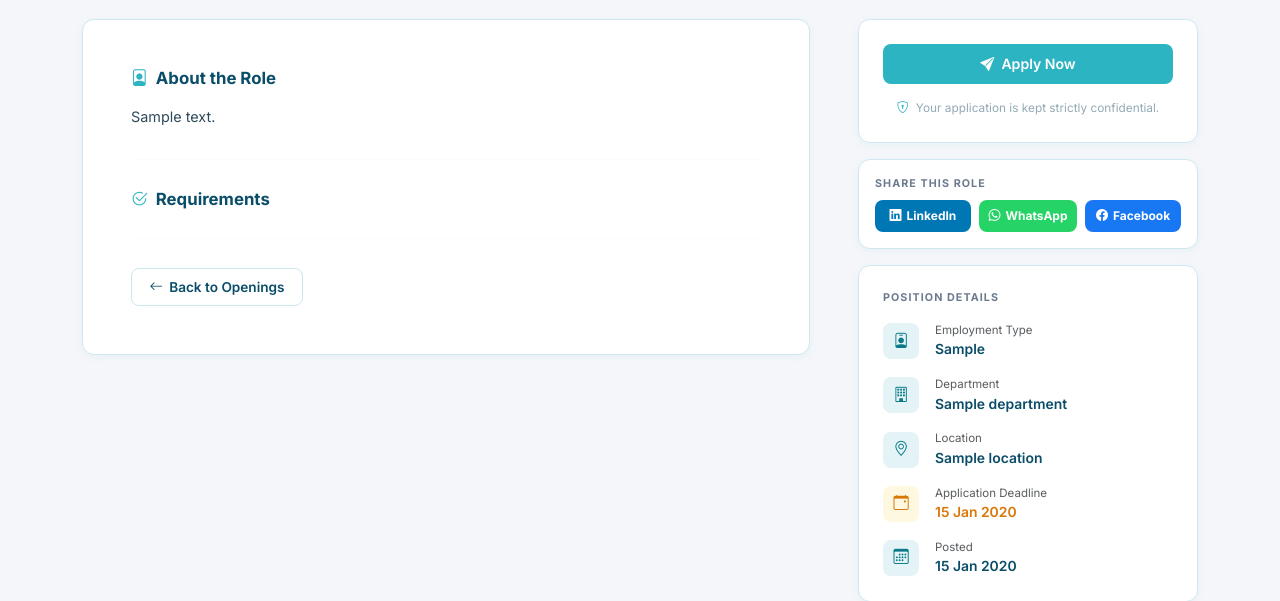
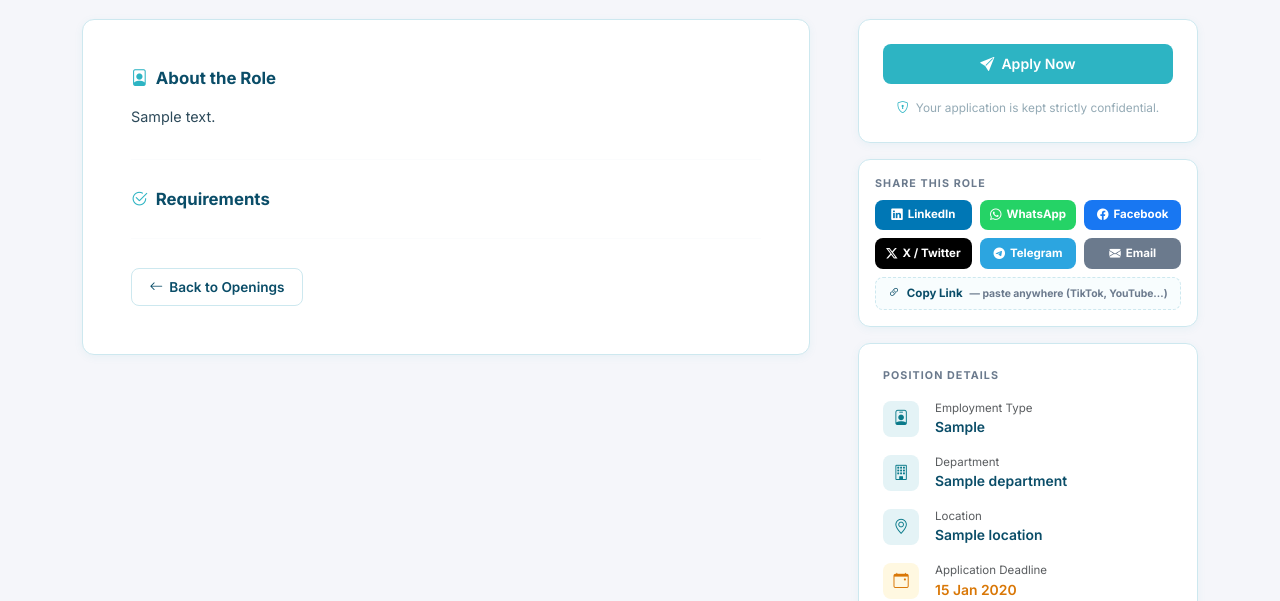
Before and after one commit to 44bryan/Leave-System, a Django app: template recruitment/templates/recruitment/job_detail.html in a window 1280 px wide. Shown: the part 290-891 px from the top of the page. Run offline with Django 5.2, Linux system fonts and the light colour scheme; the template is opened without the code that fills it: most values are stand-ins (such as "Sample title", 1, 10 or a date in 2020).

Commit message:
Add X/Twitter, Telegram, Email share buttons and Copy Link for TikTok/YouTube
Co-Authored-By: Claude Sonnet 4.6 <noreply@anthropic.com>

```diff
--- a/recruitment/templates/recruitment/job_detail.html
+++ b/recruitment/templates/recruitment/job_detail.html
@@ -139,26 +139,47 @@
             <div class="card mb-3">
                 <div class="card-body p-3">
                     <p class="section-label mb-2">{% trans "Share This Role" %}</p>
-                    <div class="d-flex gap-2">
+                    <!-- Row 1: main platforms -->
+                    <div class="d-flex gap-2 mb-2">
                         <a href="https://www.linkedin.com/shareArticle?mini=true&url={{ request.build_absolute_uri|urlencode }}&title={{ posting.title|urlencode }}"
-                           target="_blank" rel="noopener"
-                           title="Share on LinkedIn"
-                           style="flex:1;display:inline-flex;align-items:center;justify-content:center;gap:5px;padding:.45rem .6rem;border-radius:8px;font-size:.75rem;font-weight:700;text-decoration:none;background:#0077b5;color:#fff;">
-                            <i class="bi bi-linkedin"></i><span class="d-none d-sm-inline">LinkedIn</span>
+                           target="_blank" rel="noopener" title="Share on LinkedIn"
+                           style="flex:1;display:inline-flex;align-items:center;justify-content:center;gap:5px;padding:.42rem .5rem;border-radius:8px;font-size:.72rem;font-weight:700;text-decoration:none;background:#0077b5;color:#fff;">
+                            <i class="bi bi-linkedin"></i><span>LinkedIn</span>
                         </a>
                         <a href="https://wa.me/?text={{ posting.title|urlencode }}%20—%20MICEI%20Careers%3A%20{{ request.build_absolute_uri|urlencode }}"
-                           target="_blank" rel="noopener"
-                           title="Share on WhatsApp"
-                           style="flex:1;display:inline-flex;align-items:center;justify-content:center;gap:5px;padding:.45rem .6rem;border-radius:8px;font-size:.75rem;font-weight:700;text-decoration:none;background:#25d366;color:#fff;">
-                            <i class="bi bi-whatsapp"></i><span class="d-none d-sm-inline">WhatsApp</span>
+                           target="_blank" rel="noopener" title="Share on WhatsApp"
+                           style="flex:1;display:inline-flex;align-items:center;justify-content:center;gap:5px;padding:.42rem .5rem;border-radius:8px;font-size:.72rem;font-weight:700;text-decoration:none;background:#25d366;color:#fff;">
+                            <i class="bi bi-whatsapp"></i><span>WhatsApp</span>
                         </a>
                         <a href="https://www.facebook.com/sharer/sharer.php?u={{ request.build_absolute_uri|urlencode }}"
-                           target="_blank" rel="noopener"
-                           title="Share on Facebook"
-                           style="flex:1;display:inline-flex;align-items:center;justify-content:center;gap:5px;padding:.45rem .6rem;border-radius:8px;font-size:.75rem;font-weight:700;text-decoration:none;background:#1877f2;color:#fff;">
-                            <i class="bi bi-facebook"></i><span class="d-none d-sm-inline">Facebook</span>
+                           target="_blank" rel="noopener" title="Share on Facebook"
+                           style="flex:1;display:inline-flex;align-items:center;justify-content:center;gap:5px;padding:.42rem .5rem;border-radius:8px;font-size:.72rem;font-weight:700;text-decoration:none;background:#1877f2;color:#fff;">
+                            <i class="bi bi-facebook"></i><span>Facebook</span>
                         </a>
                     </div>
+                    <!-- Row 2: more platforms -->
+                    <div class="d-flex gap-2 mb-2">
+                        <a href="https://twitter.com/intent/tweet?text={{ posting.title|urlencode }}%20—%20MICEI%20Careers&url={{ request.build_absolute_uri|urlencode }}"
+                           target="_blank" rel="noopener" title="Share on X (Twitter)"
+                           style="flex:1;display:inline-flex;align-items:center;justify-content:center;gap:5px;padding:.42rem .5rem;border-radius:8px;font-size:.72rem;font-weight:700;text-decoration:none;background:#000;color:#fff;">
+                            <i class="bi bi-twitter-x"></i><span>X / Twitter</span>
+                        </a>
+                        <a href="https://t.me/share/url?url={{ request.build_absolute_uri|urlencode }}&text={{ posting.title|urlencode }}%20—%20MICEI%20Careers"
+                           target="_blank" rel="noopener" title="Share on Telegram"
+                           style="flex:1;display:inline-flex;align-items:center;justify-content:center;gap:5px;padding:.42rem .5rem;border-radius:8px;font-size:.72rem;font-weight:700;text-decoration:none;background:#2ca5e0;color:#fff;">
+                            <i class="bi bi-telegram"></i><span>Telegram</span>
+                        </a>
+                        <a href="mailto:?subject={{ posting.title|urlencode }}%20—%20MICEI%20Careers&body={{ request.build_absolute_uri|urlencode }}"
+                           title="Share by Email"
+                           style="flex:1;display:inline-flex;align-items:center;justify-content:center;gap:5px;padding:.42rem .5rem;border-radius:8px;font-size:.72rem;font-weight:700;text-decoration:none;background:#6b7a8d;color:#fff;">
+                            <i class="bi bi-envelope-fill"></i><span>Email</span>
+                        </a>
+                    </div>
+                    <!-- Copy link — works for TikTok, YouTube, anywhere -->
+                    <button onclick="copyJobLink(this)" data-url="{{ request.build_absolute_uri }}"
+                            style="width:100%;display:flex;align-items:center;justify-content:center;gap:7px;padding:.42rem;border-radius:8px;font-size:.72rem;font-weight:700;border:1.5px dashed var(--border);background:#f8fdfe;color:var(--primary);cursor:pointer;transition:all .16s;">
+                        <i class="bi bi-link-45deg"></i> {% trans "Copy Link" %} <span style="font-size:.65rem;color:var(--muted);">— {% trans "paste anywhere (TikTok, YouTube…)" %}</span>
+                    </button>
                 </div>
             </div>
 
@@ -244,3 +265,18 @@
 
 </div>
 {% endblock %}
+
+{% block extra_script %}
+<script>
+function copyJobLink(btn) {
+    var url = btn.dataset.url;
+    navigator.clipboard.writeText(url).then(function() {
+        var orig = btn.innerHTML;
+        btn.innerHTML = '<i class="bi bi-check-circle-fill" style="color:#059669;"></i> <strong>{% trans "Copied!" %}</strong>';
+        btn.style.borderColor = '#6ee7b7';
+        btn.style.background = '#d1fae5';
+        setTimeout(function() { btn.innerHTML = orig; btn.style.borderColor = ''; btn.style.background = ''; }, 2500);
+    }).catch(function() { prompt('{% trans "Copy this link:" %}', url); });
+}
+</script>
+{% endblock %}
```
